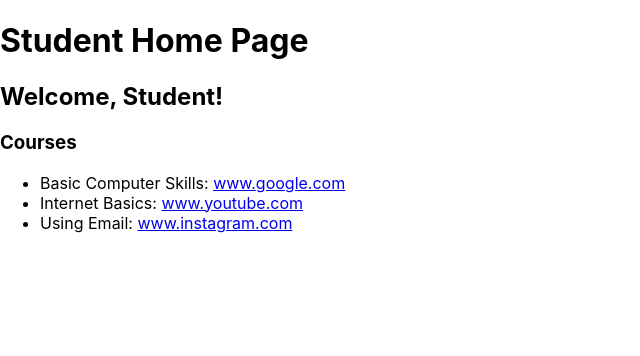
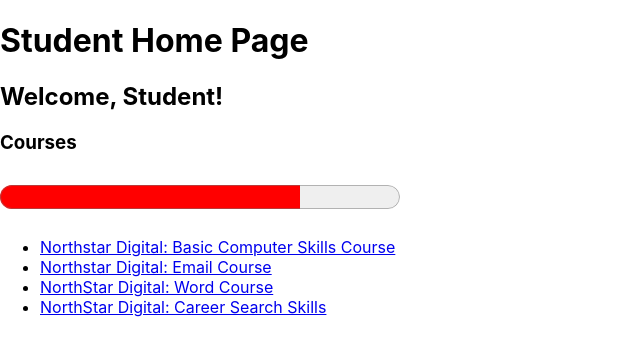
Before and after one commit to cfgcolumbus23/Team-14, a React (Create React App) app in the folder client/: page / in a window 1280 px wide. Shown: the top 356 px of the page, without its empty margins (0-640 px from the left). Built offline with nearby package versions, Linux system fonts and the light colour scheme.

Commit message:
Progress bar implementation

```diff
--- a/client/src/App.jsx
+++ b/client/src/App.jsx
@@ -13,4 +13,4 @@
     )
 }
 
-export default App
+export default App;
--- /dev/null
+++ b/client/src/pages/StudentHome.css
@@ -0,0 +1,7 @@
+#progress {
+    height: 3.0rem;
+    width: 25rem
+}
+.colored {
+    accent-color: red;
+}
--- a/client/src/pages/StudentHome.jsx
+++ b/client/src/pages/StudentHome.jsx
@@ -1,21 +1,29 @@
 import React from 'react';
+import './StudentHome.css';
 
 const StudentHome = ( {courses} ) => {
-    courses = {};
-    courses['Basic Computer Skills'] = 'www.google.com';
-    courses['Internet Basics'] = 'www.youtube.com';
-    courses['Using Email'] = 'www.instagram.com';
+    courses = {}
+    courses['Northstar Digital: Basic Computer Skills Course'] = {'link': 'https://nsdiglit.org/practice-computers', 'taken': true};
+    courses['Northstar Digital: Email Course'] = {'link': 'https://assessment.digitalliteracyassessment.org/email/practice/understanding-email', 'taken': false};
+    courses['NorthStar Digital: Word Course'] = {'link': 'https://nsdiglit.org/ms-word', 'taken':true};
+    courses['NorthStar Digital: Career Search Skills'] = {'link': 'https://nsdiglit.org/career-search-skills', 'taken': true};
 
+    // Count the number of courses taken
+    const takenCoursesCount = Object.values(courses).filter(course => course.taken).length;
+
+    // Calculate the fraction of courses taken
+    const fractionTaken = takenCoursesCount / Object.keys(courses).length;
     return (
         <div class="StudentHome">
             <h2>Welcome, Student!</h2>
             <h3>Courses</h3>
+            <progress class="colored" id="progress" value={fractionTaken * 100} max="100" > ${fractionTaken * 100}% </progress>
             <ul>
-
-            {Object.entries(courses).map(([course, link], index) => (
-                <li key={index}>{course}: <a href={link}>{link}</a></li>
+            {Object.entries(courses).map(([course, value], index) => (
+                <li key={index}><a href={value.link}>{course}</a></li>
             ))}
             </ul>
+
         </div>
     )
 }
```
